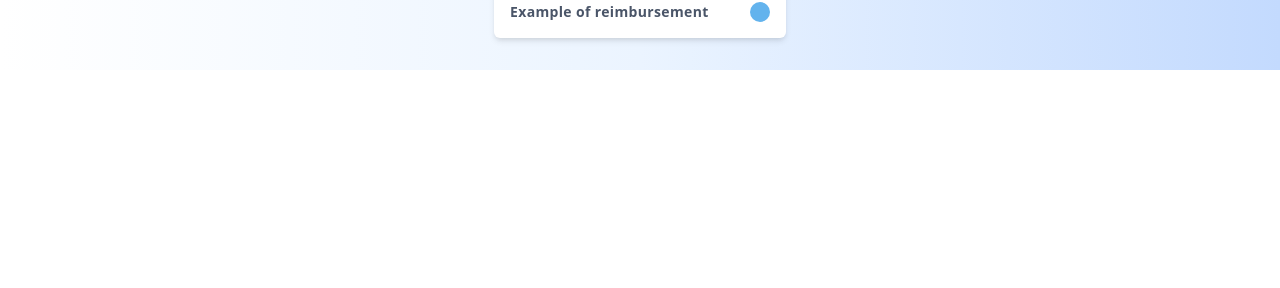
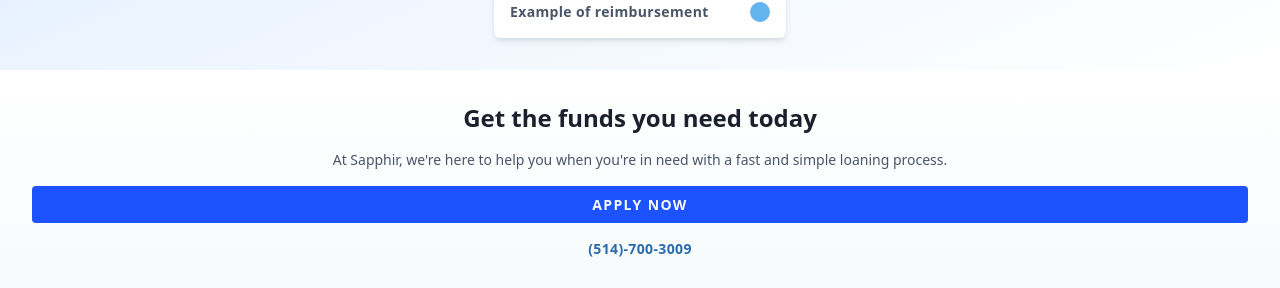
Before and after one commit to acetdecastro/sapphir-landing-page, a React (Create React App) app: page / in a window 1280 px wide. Shown: the part 4104-4392 px from the top of the page. Before the commit the page ends 4174 px from the top, so only its background shows below. Built offline with nearby package versions, Linux system fonts and the light colour scheme; some icons are missing; a web font is replaced by a local one.

Commit message:
Add ActivePitching.js

```diff
--- /dev/null
+++ b/src/components/ActivePitching.js
@@ -0,0 +1,25 @@
+import React from 'react';
+
+const ActivePitching = () => {
+  return (
+    <div className="p-8 flex flex-col items-center bg-gradient-to-t from-gray-100 space-y-4">
+      <h3 className="leading-8 text-2xl text-gray-900 font-extrabold text-center">
+        Get the funds you need today
+      </h3>
+      <p className="leading-5 text-sm font-medium text-gray-700 text-center">
+        At Sapphir, we're here to help you when you're in need with a fast and
+        simple loaning process.
+      </p>
+
+      <button className="sapphir-bg-color uppercase font-bold tracking-widest text-sm w-full py-2 text-gray-100 rounded">
+        Apply now
+      </button>
+
+      <span className="leading-5 text-sm font-semibold tracking-wide text-blue-700">
+        (514)-700-3009
+      </span>
+    </div>
+  );
+};
+
+export default ActivePitching;
--- a/src/components/Vignettes.js
+++ b/src/components/Vignettes.js
@@ -29,7 +29,7 @@
   };
 
   return (
-    <div className="p-8 flex flex-col items-center bg-gradient-to-l from-indigo-200 via-indigo-100 space-y-2">
+    <div className="p-8 flex flex-col items-center bg-gradient-to-br from-indigo-200 via-indigo-100 space-y-2">
       <h3 className="leading-8 text-2xl text-gray-900 font-bold">
         Good to know
       </h3>
--- a/src/components/process/Processes.js
+++ b/src/components/process/Processes.js
@@ -1,51 +1,12 @@
 import React from 'react';
 import Process from './Process';
-
-import firstProcessImg from '../../assets/process1.png';
-import secondProcessImg from '../../assets/process2.png';
-import thirdProcessImg from '../../assets/process3.png';
+import { dataProcesses } from '../../utils/data';
 
 const Processes = () => {
-  const processes = [
-    {
-      number: 1,
-      heading: 'Apply in 2 mins',
-      subHeading: 'No credit check, no paperwork.',
-      imgSrc: firstProcessImg,
-      descriptions: [
-        'No credit check required in the application process.',
-        'Apply online or by phone within 2 minutes.',
-        'Skip all the paperwork with electronic signature.',
-      ],
-    },
-    {
-      number: 2,
-      heading: 'Get approved in 10 mins',
-      subHeading: 'Safe, secure, confidential.',
-      imgSrc: secondProcessImg,
-      descriptions: [
-        'Highest security standard in the financial industry.',
-        'We never have access to your bank account or your password.',
-        'Your personal information is safeguarded and never shared.',
-      ],
-    },
-    {
-      number: 3,
-      heading: 'Get your loan in 30 mins',
-      subHeading: 'Deposited directly into your account.',
-      imgSrc: thirdProcessImg,
-      descriptions: [
-        'Receive an e-transfer you can use right away.',
-        'You can also receive a direct deposit into your bank account.',
-        'No waiting or travel necessary to receive your money.',
-      ],
-    },
-  ];
-
   return (
     <div className="flex flex-col p-8">
       <div className="flex flex-col space-y-12">
-        {processes.map((process) => {
+        {dataProcesses.map((process) => {
           return <Process key={process.number} {...process} />;
         })}
       </div>
--- a/src/layout/Main.js
+++ b/src/layout/Main.js
@@ -5,6 +5,7 @@
 import Features from '../components/feature/Features';
 import Support from '../components/Support';
 import Vignettes from '../components/Vignettes';
+import ActivePitching from '../components/ActivePitching';
 
 const Main = () => {
   return (
@@ -15,6 +16,7 @@
       <Features />
       <Support />
       <Vignettes />
+      <ActivePitching />
     </main>
   );
 };
--- a/src/utils/data.js
+++ b/src/utils/data.js
@@ -1,3 +1,43 @@
+import firstProcessImg from '../assets/process1.png';
+import secondProcessImg from '../assets/process2.png';
+import thirdProcessImg from '../assets/process3.png';
+
+export const dataProcesses = [
+  {
+    number: 1,
+    heading: 'Apply in 2 mins',
+    subHeading: 'No credit check, no paperwork.',
+    imgSrc: firstProcessImg,
+    descriptions: [
+      'No credit check required in the application process.',
+      'Apply online or by phone within 2 minutes.',
+      'Skip all the paperwork with electronic signature.',
+    ],
+  },
+  {
+    number: 2,
+    heading: 'Get approved in 10 mins',
+    subHeading: 'Safe, secure, confidential.',
+    imgSrc: secondProcessImg,
+    descriptions: [
+      'Highest security standard in the financial industry.',
+      'We never have access to your bank account or your password.',
+      'Your personal information is safeguarded and never shared.',
+    ],
+  },
+  {
+    number: 3,
+    heading: 'Get your loan in 30 mins',
+    subHeading: 'Deposited directly into your account.',
+    imgSrc: thirdProcessImg,
+    descriptions: [
+      'Receive an e-transfer you can use right away.',
+      'You can also receive a direct deposit into your bank account.',
+      'No waiting or travel necessary to receive your money.',
+    ],
+  },
+];
+
 export const dataQuestions = [
   {
     id: 1,
```
